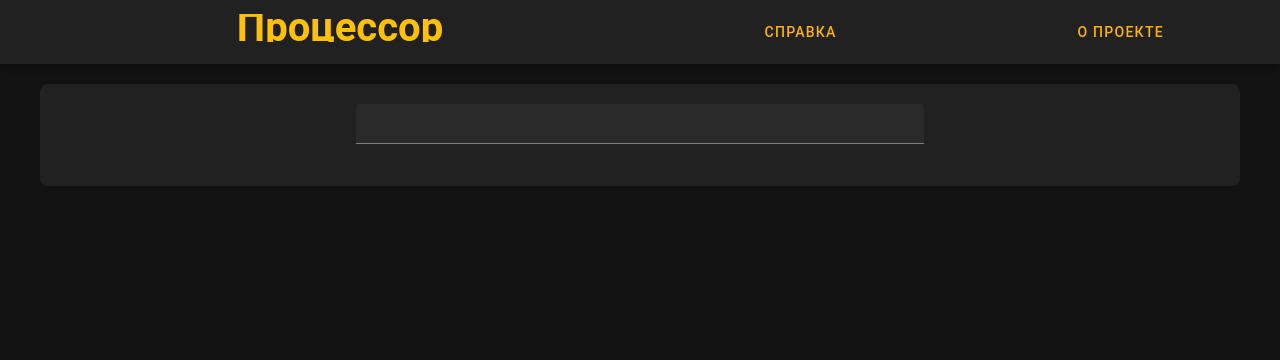
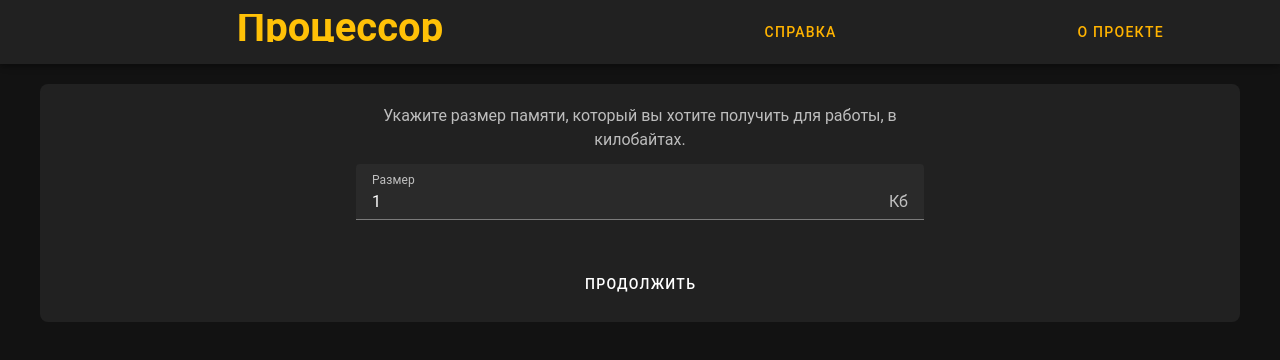
Before and after one commit to osiptsoff/aocs, a Vue app in the folder client/: page /#/allocate in a window 1280 px wide. Shown: the top 360 px of the page. Built offline with nearby package versions, Linux system fonts and the light colour scheme.

Commit message:
implemented memory allocation page, made little changes

```diff
--- a/client/src/App.vue
+++ b/client/src/App.vue
@@ -1,6 +1,6 @@
 <script setup lang="ts">
   import InformationPrompt from "./components/auxiliary/InformationPrompt.vue";
-  import {useInfoStore} from "./store/InfoStore.ts";
+  import {useInfoStore} from "./store/infoStore.ts";
 
   const info = useInfoStore().info;
 </script>
@@ -34,8 +34,9 @@
 
     <v-main>
       <router-view v-slot="{ Component }">
-        <transition>
-          <component :is="Component"></component>
+        <transition name="router"
+                    mode="out-in">
+          <component :is="Component" errorMessage="Страница не найдена"></component>
         </transition>
       </router-view>
     </v-main>
@@ -43,4 +44,23 @@
 </template>
 
 <style scoped>
+  .router-enter-active {
+    animation: enter 0.6s;
+  }
+  .router-leave-active {
+    animation: leave 0.3s;
+  }
+  .router-leave-to {
+    position: fixed;
+  }
+
+  @keyframes enter {
+    from{ transform: translateX(100%); }
+    to{ transform: translateX(0); }
+  }
+
+  @keyframes leave {
+    from{ transform: translateX(0); }
+    to{ transform: translateX(-100%); }
+  }
 </style>
--- a/client/src/components/ErrorComponent.vue
+++ b/client/src/components/ErrorComponent.vue
@@ -1,6 +1,6 @@
 <script setup lang="ts">
   defineProps<{
-    message: String,
+    errorMessage: string,
   }>();
 
 </script>
@@ -8,11 +8,11 @@
 <template>
   <v-sheet class="mx-10 my-5 pa-5 rounded-lg">
     <v-card>
-      <v-card-title>
+      <v-card-title class="text-center text-uppercase">
         {{ 'Произошла ошибка' }}
       </v-card-title>
-      <v-card-text>
-        {{ message }}
+      <v-card-text class="text-grey-lighten-1">
+        {{ errorMessage }}
       </v-card-text>
     </v-card>
   </v-sheet>
--- a/client/src/components/MemoryRequestPrompt.vue
+++ b/client/src/components/MemoryRequestPrompt.vue
@@ -1,16 +1,59 @@
 <script setup lang="ts">
+  import {useMemoryStore} from "../store/memoryStore.ts";
+  import {useRouter} from "vue-router";
+  import {ref} from "vue";
+
+  const memoryStore = useMemoryStore();
+  const router = useRouter();
+
+  const sizeRule = ref(
+    input => {
+    const pattern = /^[0-9]+$/;
+    return pattern.test(input) || 'Введите корректное число.';
+  });
+  const size: ref<number> = ref(1);
+  const valid: ref<boolean> = ref(false);
+
+  function onSubmit() {
+    console.log('sfdf')
+    router.push( { name: 'NotFound'} );
+  }
 
 </script>
 
 <template>
   <v-sheet class="mx-10 my-5 pa-5 rounded-lg">
-    <v-row justify="center">
-      <v-col cols="6">
-        <v-text-field density="compact">
-
-        </v-text-field>
+    <v-row justify="center" class="text-grey-lighten-1">
+      <v-col cols="6" class="text-center">
+        Укажите размер памяти, который вы хотите получить для работы, в килобайтах.
       </v-col>
     </v-row>
+
+    <v-form @submit.prevent="onSubmit" v-model="valid">
+
+      <v-row justify="center">
+        <v-col cols="6">
+          <v-text-field label="Размер"
+                        hint="Введите размер"
+                        v-model="size"
+                        suffix="Кб"
+                        :rules="[sizeRule]">
+          </v-text-field>
+        </v-col>
+      </v-row>
+
+      <v-row>
+        <v-col>
+          <v-btn :block="true"
+                 variant="text"
+                 :disabled="!valid"
+                 type="submit">
+            Продолжить
+          </v-btn>
+        </v-col>
+      </v-row>
+
+    </v-form>
   </v-sheet>
 </template>
 
--- a/client/src/router/index.ts
+++ b/client/src/router/index.ts
@@ -14,8 +14,8 @@ const routes: Array<RouteRecordRaw>  = [
         component: MemoryRequestPrompt
     },
     {
+        path: '/:path(.*)*',
         name: 'NotFound',
-        path: '/:path(.*)*',
         component: ErrorComponent,
     },
 ];
--- /dev/null
+++ b/client/src/store/memoryStore.ts
@@ -0,0 +1,7 @@
+import { defineStore } from "pinia";
+
+const useMemoryStore = defineStore('memory', () => {
+    return {  };
+});
+
+export { useMemoryStore };
```
Also changed, not shown: client/src/store/infoStore.ts (renamed from client/src/store/InfoStore.ts).
